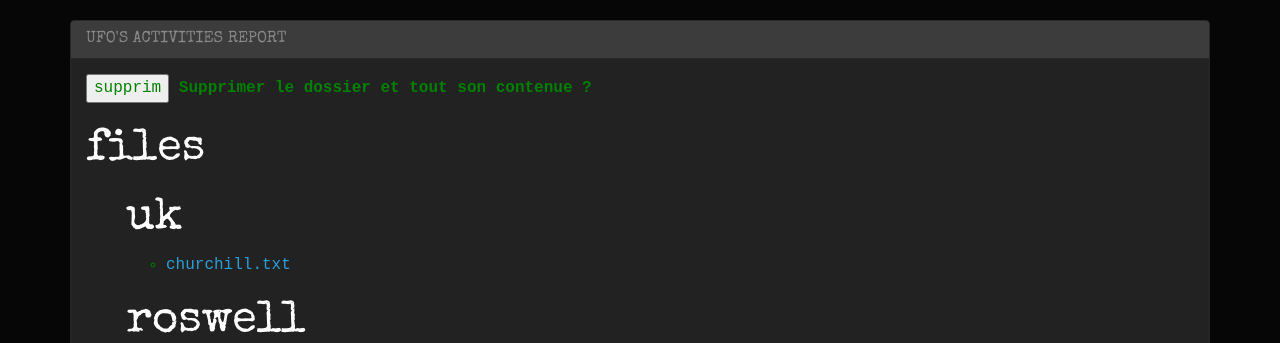
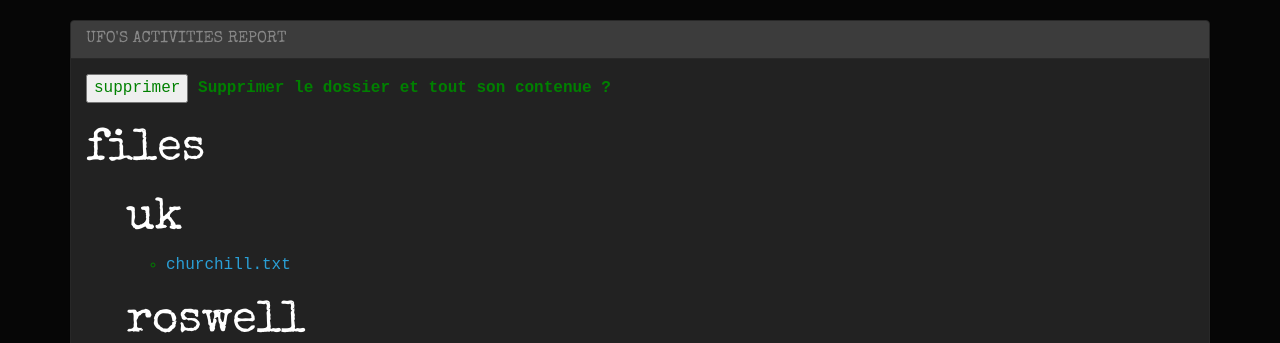
Before and after one commit to DorianRondi/PHP_Challenge12, a PHP site: page /index.php?d=files in a window 1280 px wide. Shown: the part 123-466 px from the top of the page. Run offline with PHP 8.4, Linux system fonts and the light colour scheme.

Commit message:
sychronisation

```diff
--- a/index.php
+++ b/index.php
@@ -110,7 +110,7 @@ $ext = @pathinfo($_GET["f"], PATHINFO_EXTENSION);
     ?>
     <input type="hidden" name="fichierAmodifier" value="<?= $_GET["d"]; ?>">
     <fieldset>
-        <input type="submit" value="supprim">
+        <input type="submit" value="supprimer">
         <label for="supp">Supprimer le dossier et tout son contenue ?</label>
         <input type="hidden" id="supp" name="deleteDIR">
     </fieldset>
```
